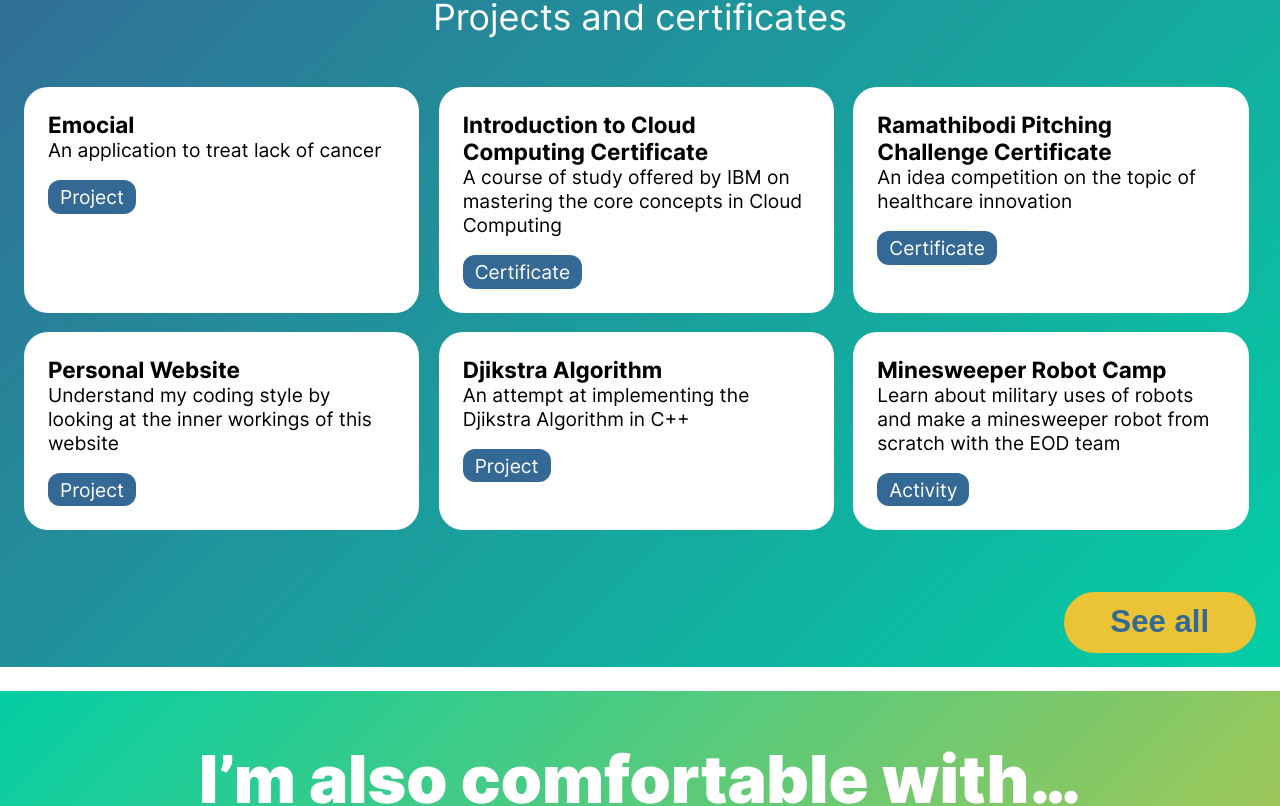
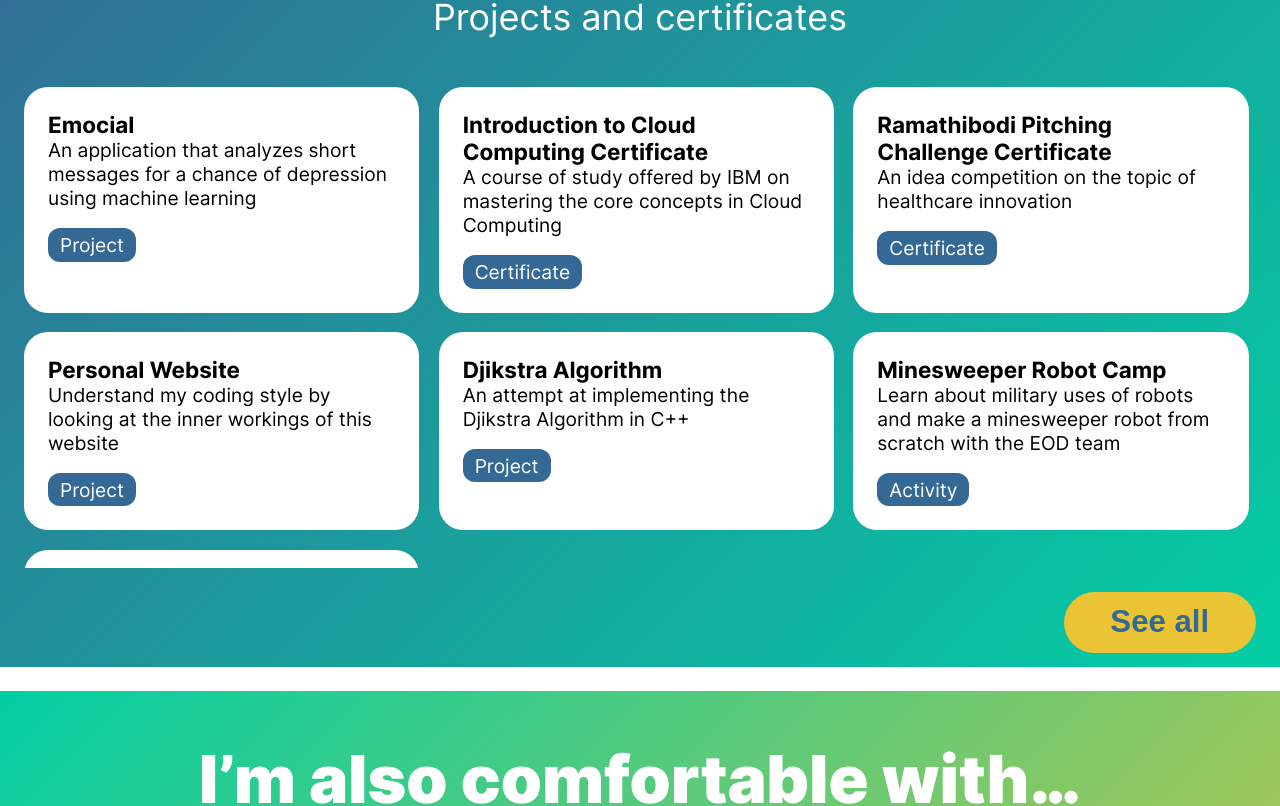
Before and after one commit to SiravitPhokeed/personal-website, a Next.js app: page / in a window 1280 px wide. Shown: the part 957-1763 px from the top of the page. Built offline with nearby package versions, Linux system fonts and the light colour scheme.

Commit message:
Fixed Emocial description

```diff
--- a/temp-db/works.js
+++ b/temp-db/works.js
@@ -2,7 +2,7 @@ export let works = [
     {
         id: "0",
         name: "Emocial",
-        desc: "An application to treat lack of cancer",
+        desc: "An application that analyzes short messages for a chance of depression using machine learning",
         fullDesc: "Emocial is an application that analyzes either short messages or questionaire questions for a chance of depression using natural language processing and machine learning.",
         type: "project",
         links: [
@@ -80,7 +80,18 @@ export let works = [
         type: "activity",
         links: [
             { name: "Information", url: "https://il.mahidol.ac.th/th/minesweeper-robot-camp-62/" },
-            { name: "Passed Teams Announcement", url: "https://il.mahidol.ac.th/th/minesweeper-robot-camp-team-announce/" }
+            { name: "Passed Teams", url: "https://il.mahidol.ac.th/th/minesweeper-robot-camp-team-announce/" }
+        ]
+    },
+    {
+        id: "6",
+        name: "Academic Excellence Student Outstanding Academic Performance",
+        desc: "Awarded to students who participated in notable acedemic activities",
+        fullDesc: "An annual certificate awarded to students who participated in notable acedemic activities outside of school, in this case, NSC2021.",
+        type: "certificate",
+        links: [
+            { name: "Certificate", url: "http://mysk.school/th/myCertificate.php/?user=56565&cert_item=3.2&cert_no=107" },
+            { name: "NSC2021", url: "https://www.facebook.com/groups/NSCThailand/" }
         ]
     }
 ];
```
